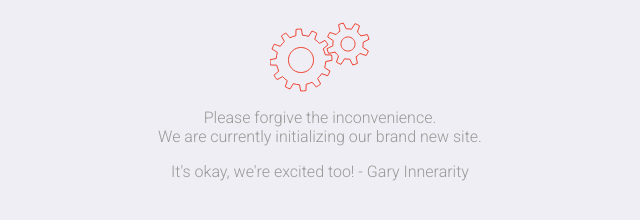
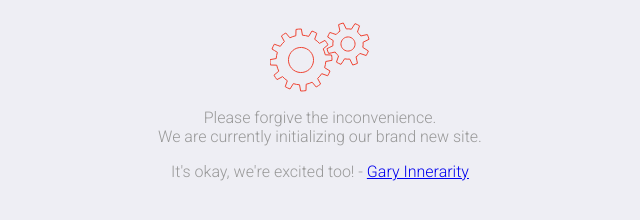
Before and after one commit to ospf2fullstack/k12technologytraining, a plain HTML site: page index.html in a window 1280 px wide. Shown: the part 268-488 px from the top of the page, without its empty margins (328-968 px from the left). Drawn offline with Linux system fonts and the light colour scheme.

Commit message:
Redirect URL Added

```diff
--- a/index.html
+++ b/index.html
@@ -58,7 +58,7 @@
       We are currently initializing our brand new site.
     </p>
     <p>
-      It's okay, we're excited too! - Gary Innerarity
+      It's okay, we're excited too! - <a href="www.garyinnerarity.com">Gary Innerarity</a>
     </p>
 
     </div>
```
